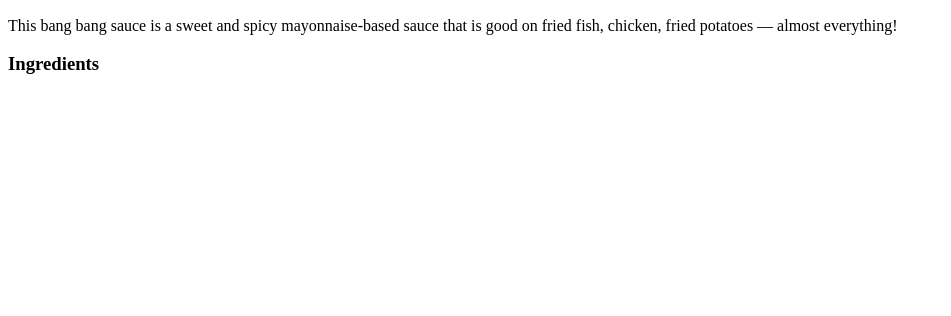
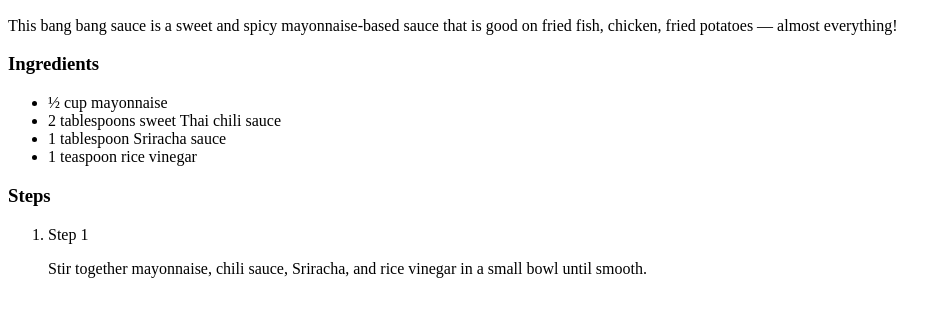
Before and after one commit to Visser5441/odin-recipes, a plain HTML site: page recipes/bangbangsauce.html in a window 1280 px wide. Shown: the part 434-750 px from the top of the page, without its empty margins (0-951 px from the left). Drawn offline with Linux system fonts and the light colour scheme.

Commit message:
complete the bang bang sauce page

```diff
--- a/recipes/bangbangsauce.html
+++ b/recipes/bangbangsauce.html
@@ -16,8 +16,18 @@
     <h3>Ingredients</h3>
 
     <ul>
+        <li>½ cup mayonnaise</li>
+        <li>2 tablespoons sweet Thai chili sauce</li>
+        <li>1 tablespoon Sriracha sauce</li>
+        <li>1 teaspoon rice vinegar</li>
+    </ul>
 
-    </ul>
+    <h3>Steps</h3>
+
+    <ol>
+        <li>Step 1</li>
+        <p>Stir together mayonnaise, chili sauce, Sriracha, and rice vinegar in a small bowl until smooth.</p>
+    </ol>
 
 </body>
 </html>
```
